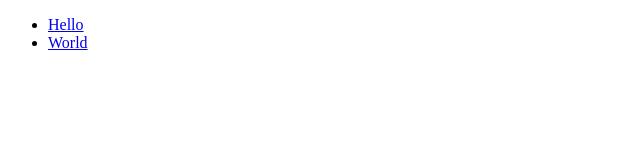
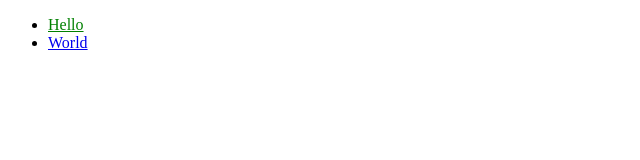
Before and after one commit to Agcaiyun/React, a React (Create React App) app in the folder react-router/: page / in a window 1280 px wide. Shown: the top 160 px of the page, without its empty margins (0-640 px from the left). Built offline with nearby package versions, Linux system fonts and the light colour scheme.

Commit message:
add isActive:fun

```diff
--- a/react-router/src/NavLink.js
+++ b/react-router/src/NavLink.js
@@ -10,6 +10,11 @@ export default function NavLinkView() {
                         to='/hello'
                         activeStyle={{
                             color: 'green'
+                        }}
+                        isActive={(match, location) => {
+                            console.log(match)
+                            console.log(location)
+                            return true
                         }}
                     >
                         Hello
```
